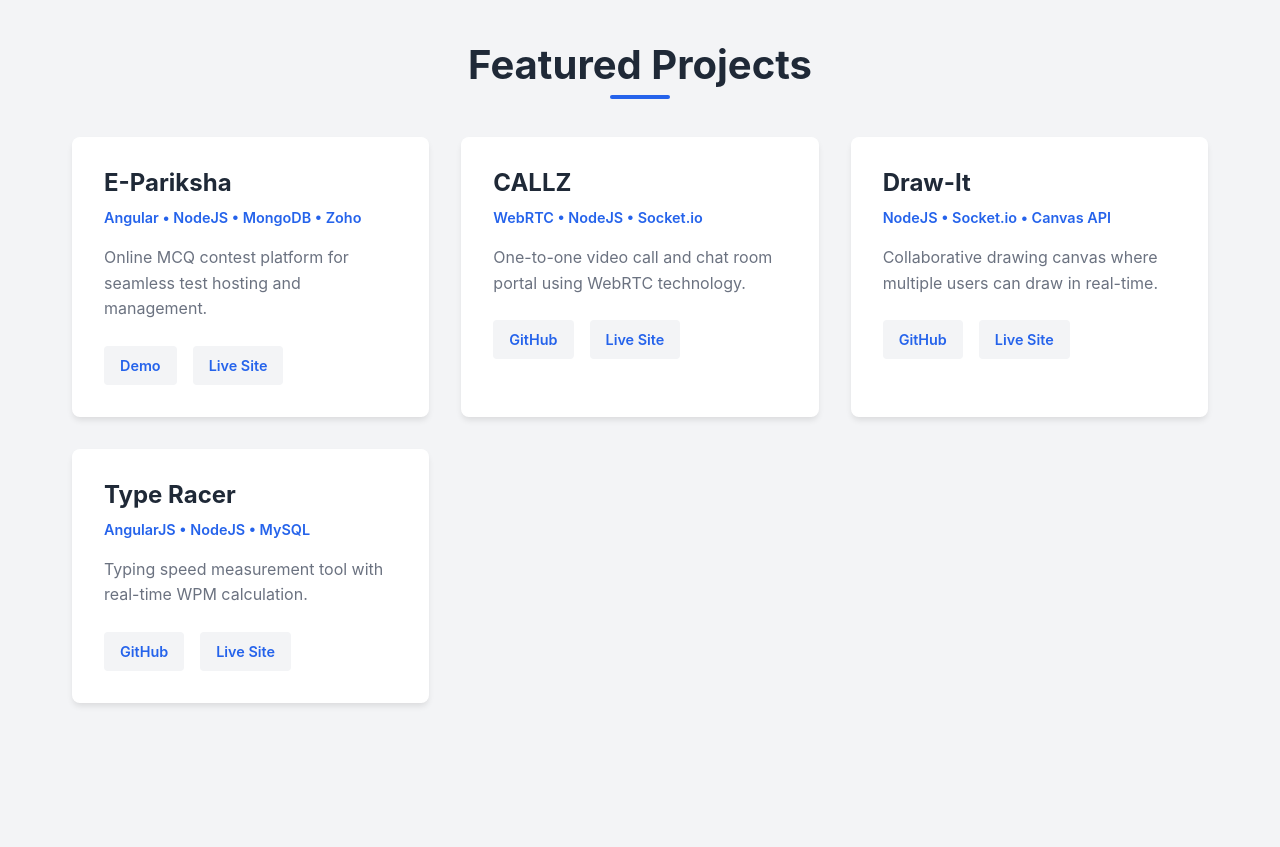
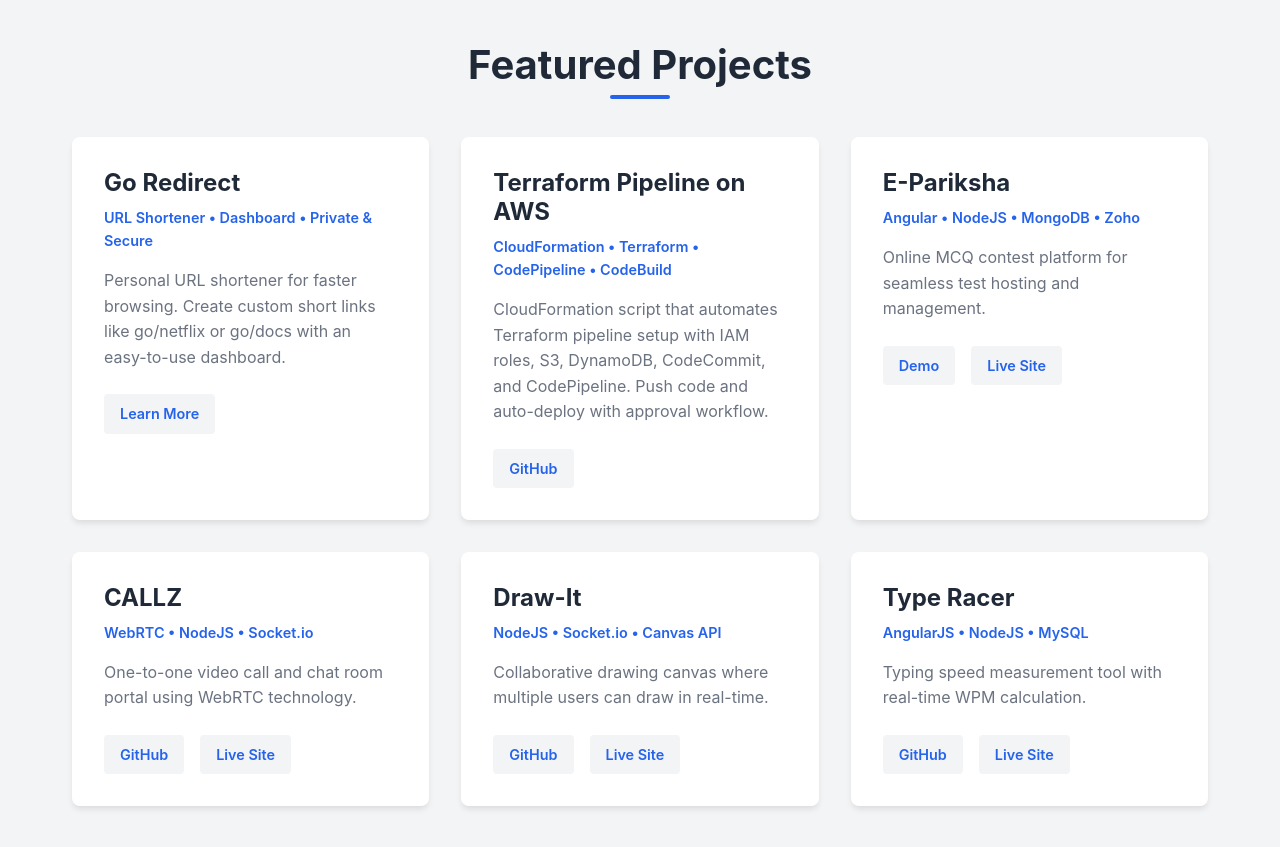
Before and after one commit to avinashvidyarthi/avinashvidyarthi.github.io, a plain HTML site: page index.html in a window 1280 px wide. Shown: the part 4200-5047 px from the top of the page. Drawn offline with Linux system fonts and the light colour scheme.

Commit message:
Added projects

```diff
--- a/index.html
+++ b/index.html
@@ -251,6 +251,24 @@
             <h2 class="section-title">Featured Projects</h2>
             <div class="projects-grid">
                 <div class="project-card">
+                    <h3>Go Redirect</h3>
+                    <p class="project-tech">URL Shortener • Dashboard • Private & Secure</p>
+                    <p class="project-desc">Personal URL shortener for faster browsing. Create custom short links like go/netflix or go/docs with an easy-to-use dashboard.</p>
+                    <div class="project-links">
+                        <a href="https://avinashvidyarthi.github.io/go-redirect/" target="_blank">Learn More</a>
+                    </div>
+                </div>
+
+                <div class="project-card">
+                    <h3>Terraform Pipeline on AWS</h3>
+                    <p class="project-tech">CloudFormation • Terraform • CodePipeline • CodeBuild</p>
+                    <p class="project-desc">CloudFormation script that automates Terraform pipeline setup with IAM roles, S3, DynamoDB, CodeCommit, and CodePipeline. Push code and auto-deploy with approval workflow.</p>
+                    <div class="project-links">
+                        <a href="https://lnkd.in/gBcBrMDe" target="_blank">GitHub</a>
+                    </div>
+                </div>
+
+                <div class="project-card">
                     <h3>E-Pariksha</h3>
                     <p class="project-tech">Angular • NodeJS • MongoDB • Zoho</p>
                     <p class="project-desc">Online MCQ contest platform for seamless test hosting and management.</p>
```
